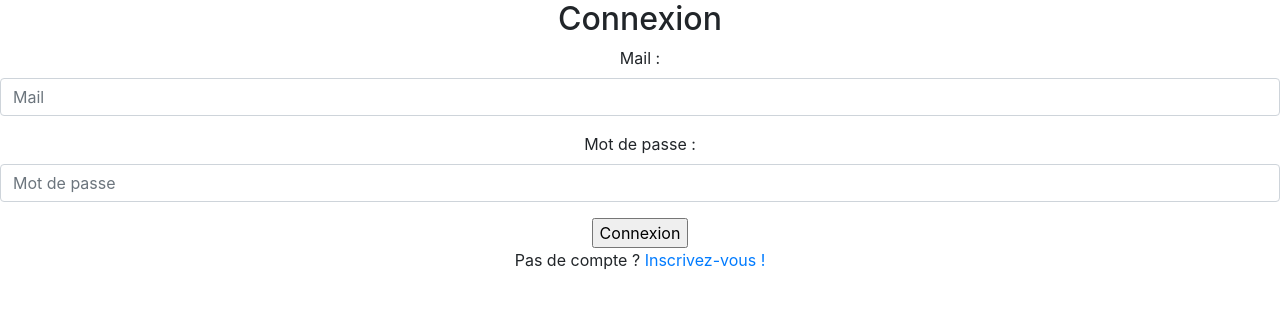
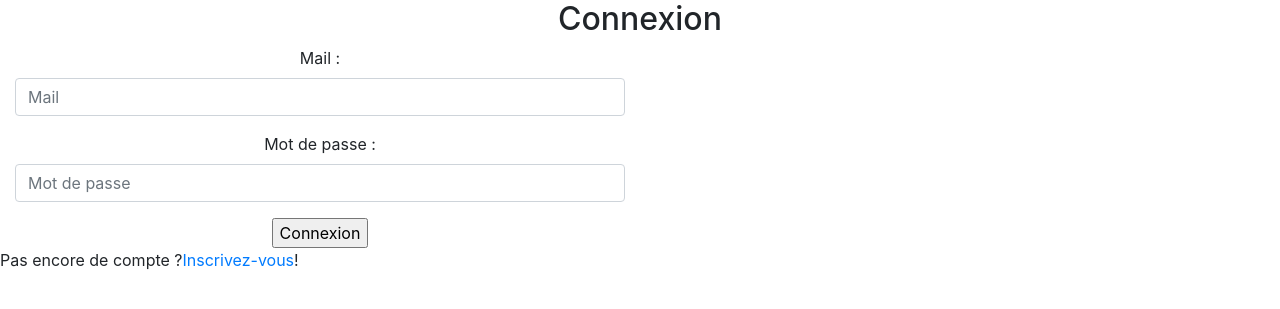
Before and after one commit to Christopher62/Evaluation---Simplon, a PHP site: page /connexion.php in a window 1280 px wide. Shown: the top 309 px of the page. Run offline with PHP 8.4, Linux system fonts and the light colour scheme; some libraries are stand-ins or nearby versions.

Commit message:
Added style to form of inscription and connexion

```diff
--- a/pages/connexion.php
+++ b/pages/connexion.php
@@ -1,3 +1,9 @@
+<?php
+
+// futur code php qui vérifiera que l'utilisateur existe
+
+
+?>
 <!DOCTYPE html>
 <html>
 	<head>
@@ -8,7 +14,9 @@
 	<body>
 		<div align="center">
 			<h2>Connexion</h2>
-			<form class="well" method="POST" action="">
+      <div class="container-fluid">
+        <div class="row">
+    			<form class="well col-md-offset-3 col-md-6" method="POST" action="">
             <div class="form-group">
     				  <label for="mailconnect">Mail :</label>
     				  <input class="form-control" type="email" id="mailconnect" name="mailconnect" placeholder="Mail">
@@ -19,7 +27,14 @@
             </div>
     				<input type="submit" name="forminscription" value="Connexion">
     			</form>
-      Pas de compte ? <a href="inscription.php">Inscrivez-vous !</a>
+        </div>
+      </div>
+      <div class="container-fluid">
+        <div class="row">
+          <!-- futur code php pour prévenir des erreurs lors de la connexion (mauvais mail / mot de passe) -->
+          Pas encore de compte ? <a href="inscription.php">Inscrivez-vous</a> !
+        </div>
+      </div>
 		</div>
     <script src="../js/bootstrap.js"></script>
 	</body>
```
Also changed, not shown: pages/inscription.php (+20 -6 lines). Lines whose indentation alone changed are shown as unchanged.
